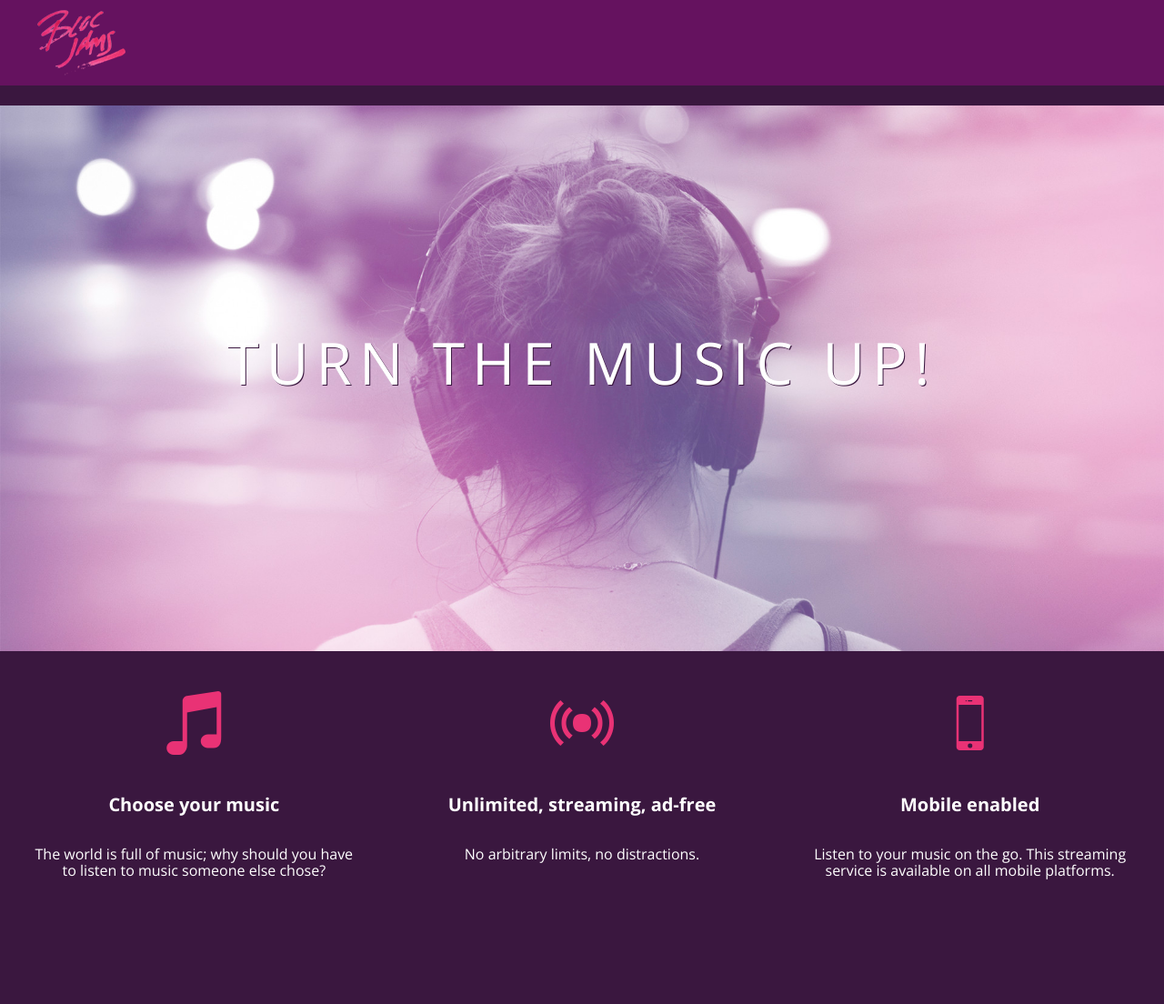
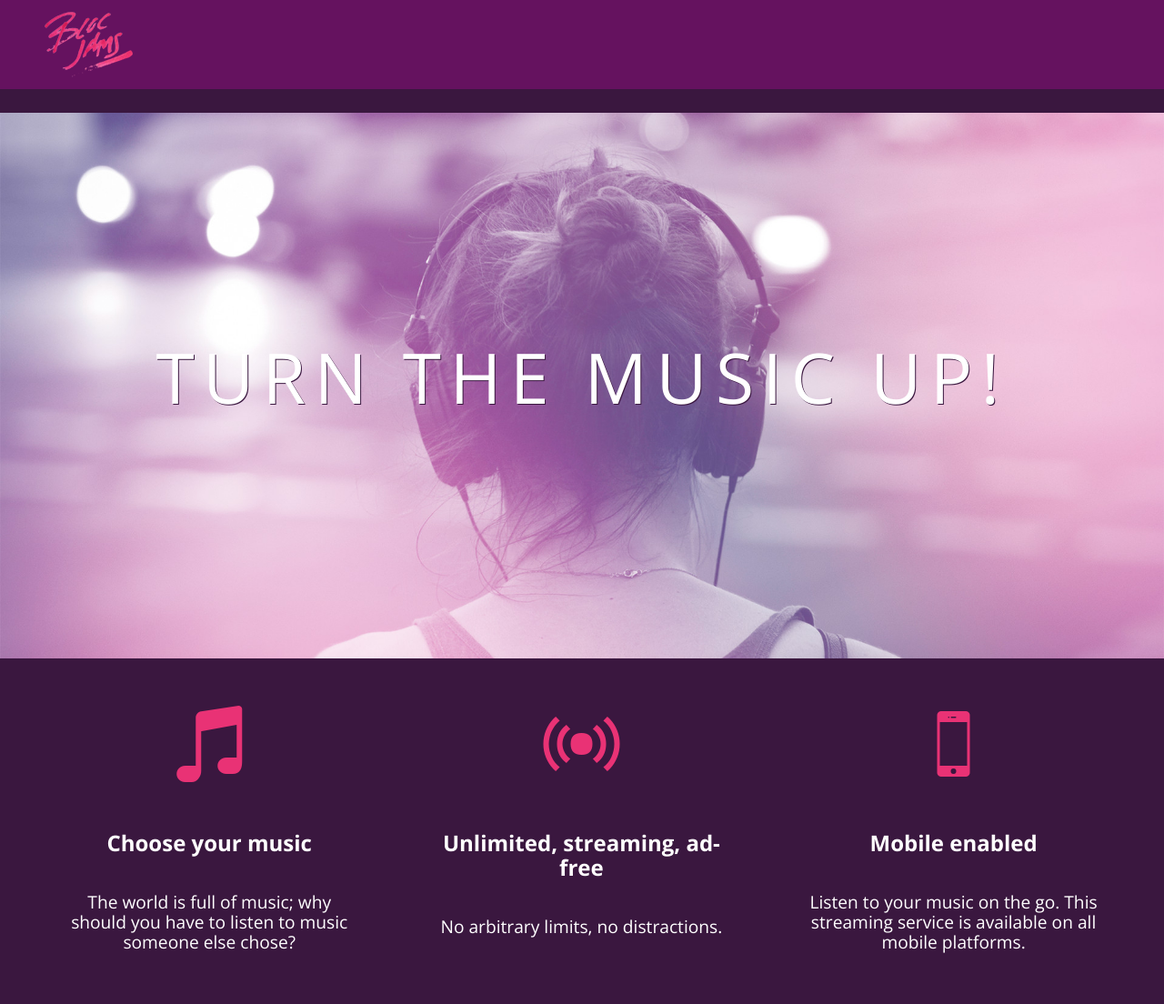
Before and after one commit to nilay-patel044/bloc-jams, a plain HTML site: page index.html in a window 1280 px wide. Shown: the whole page at 91% size. Before the commit the page ends 1014 px from the top, so only its background shows below. Drawn offline with nearby package versions, Linux system fonts and the light colour scheme.

Commit message:
m2c4 interfaces: completed

```diff
--- a/index.html
+++ b/index.html
@@ -3,10 +3,12 @@
 <html>
     <head>
         <title>Bloc Jams</title>
+        <meta name="viewport" content="width=device-width, initial-scale=1">
         <link rel="stylesheet" type="text/css" href="http://fonts.googleapis.com/css?family=Open+Sans:400,800,600,700,300">
         <link rel="stylesheet" type="text/css" href="http://code.ionicframework.com/ionicons/2.0.1/css/ionicons.min.css">
         <link rel="stylesheet" type="text/css" href="styles/normalize.css">
         <link rel="stylesheet" type="text/css" href="styles/main.css">
+        <link rel="stylesheet" type="text/css" href="styles/landing.css">
     <head>
         <body class="landing">
             <nav class="navbar"> <!-- nav bar -->
@@ -16,17 +18,21 @@
                 <h1 class="hero-title" > Turn the music up!<h1>
             </section>
             <section class="selling-points"> <!-- selling points -->
-                <div class="point">
+            <section class="selling-points container"> <!-- selling points -->
+
+                <div class="point column third">
                 <span class="ion-music-note"></span>
                 <h5 class="point-title">Choose your music</h5>
                 <p class="point-description">The world is full of music; why should you have to listen to music someone else chose?</p>
                 </div>
-                <div class="point">
+
+                <div class="point column third">
                 <span class="ion-radio-waves" ></span>
                 <h5 class="point-title">Unlimited, streaming, ad-free</span> </h5>
                 <p class="point-description">No arbitrary limits, no distractions.</p>
                 </div>
-                <div class="point">
+
+                <div class="point column third">
                 <span class="ion-iphone"></span>
                 <h5 class="point-title">Mobile enabled</h5>
                 <p class="point-description">Listen to your music on the go. This streaming service is available on all mobile platforms.</p>
--- /dev/null
+++ b/styles/landing.css
@@ -0,0 +1,51 @@
+body.landing{
+      background-color: rgb(58, 23, 63); /* sets the background color to an RGB value */
+}
+
+.hero-content{
+  position: relative;
+  min-height: 600px;
+  background-image: url(../assets/images/bloc_jams_bg.jpg);
+  background-repeat: no-repeat;
+  background-position: center center;
+  background-size: cover;
+}
+
+.hero-content .hero-title{
+  position: absolute; /* positioning will be explained in a resource */
+  top: 40%; /* positioning will be explained in a resource */
+  -webkit-transform: translateY(-50%);
+  -moz-transform: translateY(-50%);
+  -ms-transform: translateY(-50%);
+  transform: translateY(-50%);
+  width: 100%;  /*makes sure the title inhabits the full width of its container. */
+  text-align: center; /* aligns text in horizontal center of the element */
+  font-size: 4rem;  /* specifies the size of the font in root em unit */
+  font-weight: 300; /* makes the font thinner or lighter weight */
+  text-transform: uppercase; /* transforms the text to be all uppercase lettering */
+  letter-spacing: 0.5rem; /* puts 0.5 root ems worth of space between each letter */
+  text-shadow: 1px 1px 0px rgb(58, 23, 63); /* creates a shadown underneath the text for readability over the image */
+}
+
+.selling-points{
+  position: relative;
+
+}
+
+.point{
+
+  position: relative;
+  padding: 2rem;
+  text-align: center;
+}
+
+.point .point-title{
+  font-size: 1.25rem;
+}
+
+.ion-music-note,
+.ion-radio-waves,
+.ion-iphone{
+  color: rgb(233, 50, 117);
+  font-size: 5rem;
+}
--- a/styles/main.css
+++ b/styles/main.css
@@ -1,3 +1,9 @@
+*, *::before, *::after {
+     -moz-box-sizing: border-box;
+     -webkit-box-sizing: border-box;
+     box-sizing: border-box;
+ }
+
 html {
       height: 100%; /* makes sure our HTML takes up 100% of the browser window */
       font-size: 100%;
@@ -10,69 +16,41 @@
       min-height: 100%; /* says the height of the body must be, at minimum, 100% of the window */
 }
 
-body.landing{
-      background-color: rgb(58, 23, 63); /* sets the background color to an RGB value */
+
+.navbar {
+    padding: 0.5rem;
+    background-color: rgb(101,18,95);
 }
 
-.navbar{
-      padding: 0.5rem;
-      background-color: rgb(101, 18, 95);
+.navbar > .logo {
+    position: relative;
+    left: 2rem;
 }
 
-.navbar .logo{
-  position: relative; /* positioning will be explained in a resource */
-  left: 2rem;
+.container {
+    margin: 0 auto;
+    max-width: 64rem;
 }
 
-.hero-content{
-  position: relative;
-  min-height: 600px;
-  background-image: url(../assets/images/bloc_jams_bg.jpg);
-  background-repeat: no-repeat;
-  background-position: center center;
-  background-size: cover;
+
+/* Medium and small screens (640px) */
+@media (min-width: 640px) {
+    html{font-size: 112%;}
 }
 
-.hero-content .hero-title{
-  position: absolute; /* positioning will be explained in a resource */
-  top: 40%; /* positioning will be explained in a resource */
-  -webkit-transform: translateY(-50%);
-  -moz-transform: translateY(-50%);
-  -ms-transform: translateY(-50%);
-  transform: translateY(-50%);
-  width: 100%;  /*makes sure the title inhabits the full width of its container. */
-  text-align: center; /* aligns text in horizontal center of the element */
-  font-size: 4rem;  /* specifies the size of the font in root em unit */
-  font-weight: 300; /* makes the font thinner or lighter weight */
-  text-transform: uppercase; /* transforms the text to be all uppercase lettering */
-  letter-spacing: 0.5rem; /* puts 0.5 root ems worth of space between each letter */
-  text-shadow: 1px 1px 0px rgb(58, 23, 63); /* creates a shadown underneath the text for readability over the image */
+.column {
+    float: left;
+    padding-left: 1rem;
+    padding-right: 1rem;
 }
 
-.selling-points{
-  position: relative;
-  display: table;
-  width: 100%;
-  -webkit-box-sizing: border-box;
-  -moz-box-sizing: border-box;
-  box-sizing: border-box;
+.column.full { width: 100%; }
+.column.two-thirds { width: 66.7%; }
+.column.half { width: 50%; }
+.column.third { width: 33.3%; }
+.column.fourth { width: 25%; }
+.column.flow-opposite { float: right; }
+/* Large screens (1024px) */
+@media (min-width: 1024px) {
+    html{font-size: 120%;}
 }
-
-.point{
-  display: table-cell;
-  position: relative;
-  width: 33.3%;
-  padding: 2rem;
-  text-align: center;
-}
-
-.point .point-title{
-  font-size: 1.25rem;
-}
-
-.ion-music-note,
-.ion-radio-waves,
-.ion-iphone{
-  color: rgb(233, 50, 117);
-  font-size: 5rem;
-}
```
